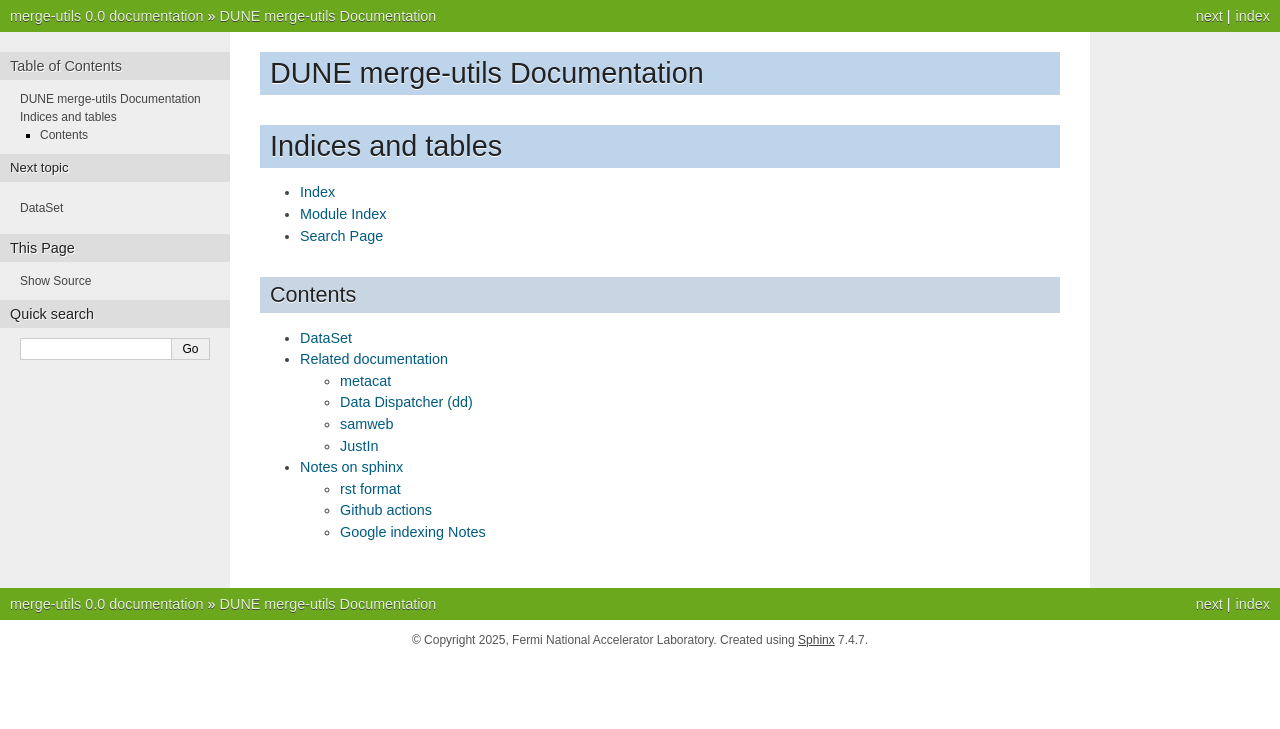
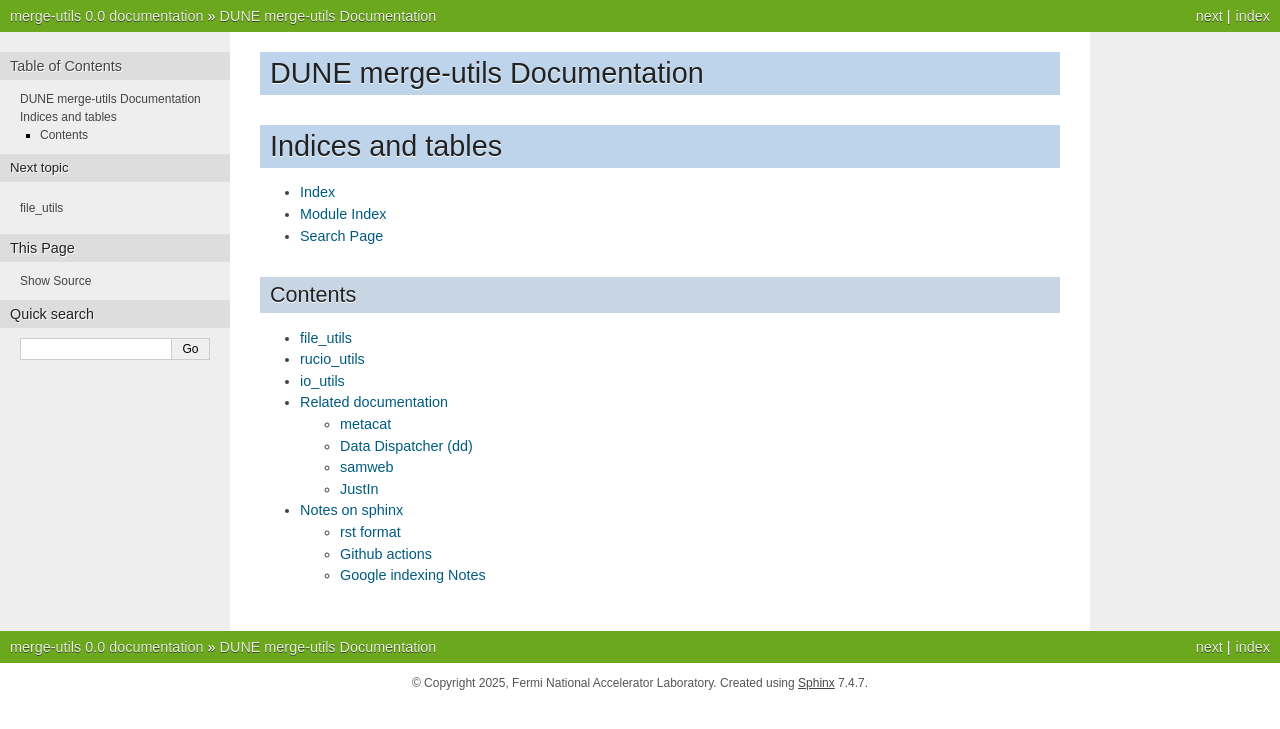
Before and after one commit to hschellman/merge-utils-test, a Sphinx documentation site: the page built from docs/source/index.rst, in a window 1280 px wide. Shown: the top 729 px of the page. Built offline with Sphinx 7.4.7, drawn with Linux system fonts in a browser that asks for light colours.

Commit message:
split up modules

```diff
--- a/docs/source/conf.py
+++ b/docs/source/conf.py
@@ -16,6 +16,7 @@ import sys
 sys.path.insert(0, os.path.abspath('.'))
 sys.path.insert(0, os.path.abspath('..'))
 sys.path.insert(0, os.path.abspath('../../src'))
+sys.path.insert(0, os.path.abspath('../..'))
 
 # If extensions (or modules to document with autodoc) are in another directory,
 # add these directories to sys.path here.
@@ -73,7 +74,7 @@ templates_path = ['_templates']
 # This pattern also affects html_static_path and html_extra_path.
 exclude_patterns = ['_build', 'Thumbs.db', '.DS_Store']
 
-autodoc_mock_imports = ["metacat","samweb_client","data_dispatcher","DataSet"]
+autodoc_mock_imports = ["metacat","samweb_client","data_dispatcher","rucio"]
 # -- Options for HTML output -------------------------------------------------
 
 # The theme to use for HTML and HTML Help pages.  See the documentation for
--- a/docs/source/index.rst
+++ b/docs/source/index.rst
@@ -24,6 +24,8 @@ Contents
 
 .. toctree::
 
-    code
+    file_utils
+    rucio_utils
+    io_utils
     related
     Notes
--- /dev/null
+++ b/docs/source/io_utils.rst
@@ -0,0 +1,5 @@
+io_utils
+========
+
+.. automodule:: io_utils
+    :members:
--- /dev/null
+++ b/docs/source/rucio_utils.rst
@@ -0,0 +1,5 @@
+rucio_utils
+===========
+
+.. automodule:: rucio_utils
+    :members:
```
Also changed, not shown: docs/source/file_utils.rst (added, +10 -0 lines).
